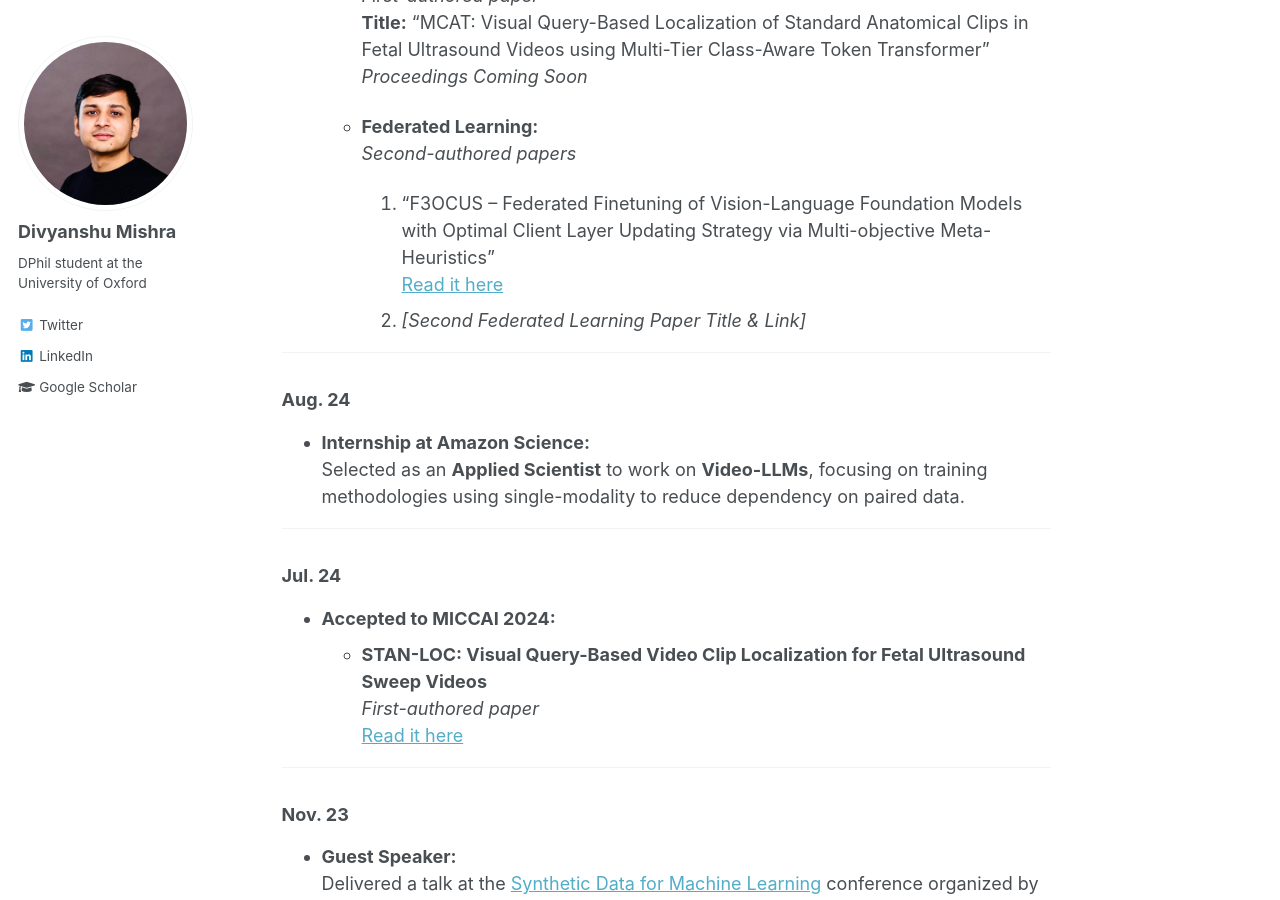
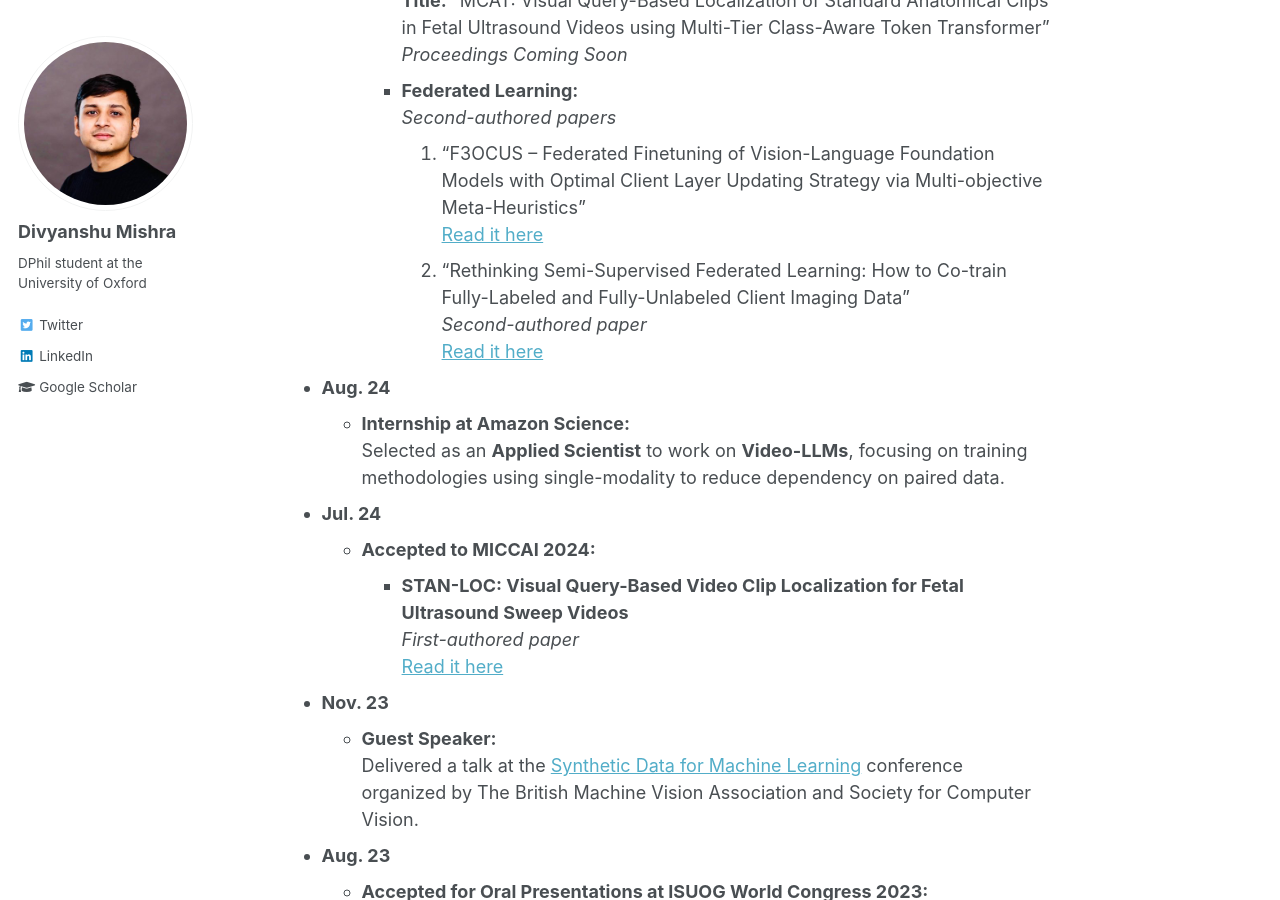
Before and after one commit to mdivyanshu97/mdivyanshu97.github.io, a Jekyll site: the page built from _pages/about.md, in a window 1280 px wide and 900 px high, scrolled down 718 px. Built offline with Jekyll 4.4.1, drawn with Linux system fonts in a browser that asks for light colours.

Commit message:
improved_news_2

```diff
--- a/_pages/about.md
+++ b/_pages/about.md
@@ -17,69 +17,58 @@
 
 ---
 
-### **Dec. 24**
-- **Accepted to AAAI 2025:**
-  - **Visual Query-Based Video Clip Localization:**
-    *First-authored paper*
-    **Title:** “MCAT: Visual Query-Based Localization of Standard Anatomical Clips in Fetal Ultrasound Videos using Multi-Tier Class-Aware Token Transformer”
-    *Proceedings Coming Soon*
-    <!-- If proceedings are available later, you can update the link here -->
+- **Dec. 24**
+    - **Accepted to AAAI 2025:**
+        - **Visual Query-Based Video Clip Localization:**
+          *First-authored paper*
+          **Title:** “MCAT: Visual Query-Based Localization of Standard Anatomical Clips in Fetal Ultrasound Videos using Multi-Tier Class-Aware Token Transformer”
+          *Proceedings Coming Soon*
+        - **Federated Learning:**
+          *Second-authored papers*
+          1. “F3OCUS – Federated Finetuning of Vision-Language Foundation Models with Optimal Client Layer Updating Strategy via Multi-objective Meta-Heuristics”
+             [Read it here](https://arxiv.org/abs/2411.11912)
+          2. “Rethinking Semi-Supervised Federated Learning: How to Co-train Fully-Labeled and Fully-Unlabeled Client Imaging Data”
+             *Second-authored paper*
+             [Read it here](https://link.springer.com/chapter/10.1007/978-3-031-43895-0_39)
 
-  - **Federated Learning:**
-    *Second-authored papers*
-    1. “F3OCUS – Federated Finetuning of Vision-Language Foundation Models with Optimal Client Layer Updating Strategy via Multi-objective Meta-Heuristics”
-       [Read it here](https://arxiv.org/abs/2411.11912)
-    2. *[Second Federated Learning Paper Title & Link]* <!-- Please replace with actual title and link when available -->
+- **Aug. 24**
+    - **Internship at Amazon Science:**
+      Selected as an **Applied Scientist** to work on **Video-LLMs**, focusing on training methodologies using single-modality to reduce dependency on paired data.
 
----
+- **Jul. 24**
+    - **Accepted to MICCAI 2024:**
+        - **STAN-LOC: Visual Query-Based Video Clip Localization for Fetal Ultrasound Sweep Videos**
+          *First-authored paper*
+          [Read it here](https://link.springer.com/chapter/10.1007/978-3-031-72083-3_69)
 
-### **Aug. 24**
-- **Internship at Amazon Science:**
-  Selected as an **Applied Scientist** to work on **Video-LLMs**, focusing on training methodologies using single-modality to reduce dependency on paired data.
+- **Nov. 23**
+    - **Guest Speaker:**
+      Delivered a talk at the [Synthetic Data for Machine Learning](https://www.bmva.org/meetings/23-11-08-Synthetic%20Data%20for%20Machine%20Learning.html) conference organized by The British Machine Vision Association and Society for Computer Vision.
 
----
+- **Aug. 23**
+    - **Accepted for Oral Presentations at ISUOG World Congress 2023:**
+        1. [Abstract 1](https://obgyn.onlinelibrary.wiley.com/doi/full/10.1002/uog.26323)
+           *ISUOG World Congress 2023*
+        2. [Abstract 2](https://obgyn.onlinelibrary.wiley.com/doi/abs/10.1002/uog.26499)
+           *ISUOG World Congress 2023*
 
-### **Jul. 24**
-- **Accepted to MICCAI 2024:**
-  - **STAN-LOC: Visual Query-Based Video Clip Localization for Fetal Ultrasound Sweep Videos**
-    *First-authored paper*
-    [Read it here](https://link.springer.com/chapter/10.1007/978-3-031-72083-3_69)
+    - **Accepted to MICCAI 2023:**
+        1. **Dual Conditioned Diffusion Models for Out-of-Distribution Detection: Application to Fetal Ultrasound Videos**
+           *First-authored paper*
+           [Read it here](https://link.springer.com/chapter/10.1007/978-3-031-43907-0_21)
 
----
+        2. **Rethinking Semi-Supervised Federated Learning: How to Co-train Fully-Labeled and Fully-Unlabeled Client Imaging Data**
+           *Second-authored paper*
+           [Read it here](https://link.springer.com/chapter/10.1007/978-3-031-43895-0_39)
 
-### **Nov. 23**
-- **Guest Speaker:**
-  Delivered a talk at the [Synthetic Data for Machine Learning](https://www.bmva.org/meetings/23-11-08-Synthetic%20Data%20for%20Machine%20Learning.html) conference organized by The British Machine Vision Association and Society for Computer Vision.
+- **Jul. 23**
+    - **Participant:**
+      Attended the [International Computer Vision Summer School](https://iplab.dmi.unict.it/icvss2023/Home) held in Sicily, Italy. Selected among 100 students each year.
 
----
+- **Oct. 22**
+    - **DPhil Enrollment:**
+      Started a fully-funded **DPhil** (PhD) program funded by the **Athena-Bronze Scholarship**, supervised by [Professor Alison Noble](https://ibme.ox.ac.uk/person/alison-noble/) and [Professor Vicente Grau Colomer](https://ibme.ox.ac.uk/person/vicente-grau-colomer/).
 
-### **Aug. 23**
-- **Accepted for Oral Presentations at ISUOG World Congress 2023:**
-  1. [Abstract 1](https://obgyn.onlinelibrary.wiley.com/doi/full/10.1002/uog.26323)
-     *ISUOG World Congress 2023*
-  2. [Abstract 2](https://obgyn.onlinelibrary.wiley.com/doi/abs/10.1002/uog.26499)
-     *ISUOG World Congress 2023*
-
-- **Accepted to MICCAI 2023:**
-  1. **Dual Conditioned Diffusion Models for Out-of-Distribution Detection: Application to Fetal Ultrasound Videos**
-     *First-authored paper*
-     [Read it here](https://link.springer.com/chapter/10.1007/978-3-031-43907-0_21)
-
-  2. **Rethinking Semi-Supervised Federated Learning: How to Co-train Fully-Labeled and Fully-Unlabeled Client Imaging Data**
-     *Second-authored paper*
-     [Read it here](https://link.springer.com/chapter/10.1007/978-3-031-43895-0_39)
-
----
-
-### **Jul. 23**
-- **Participant:**
-  Attended the [International Computer Vision Summer School](https://iplab.dmi.unict.it/icvss2023/Home) held in Sicily, Italy. Selected among 100 students each year.
-
----
-
-### **Oct. 22**
-- **DPhil Enrollment:**
-  Started a fully-funded **DPhil** (PhD) program funded by the **Athena-Bronze Scholarship**, supervised by [Professor Alison Noble](https://ibme.ox.ac.uk/person/alison-noble/) and [Professor Vicente Grau Colomer](https://ibme.ox.ac.uk/person/vicente-grau-colomer/).
 
 
 ---
```
Also changed, not shown: 2 other files.
